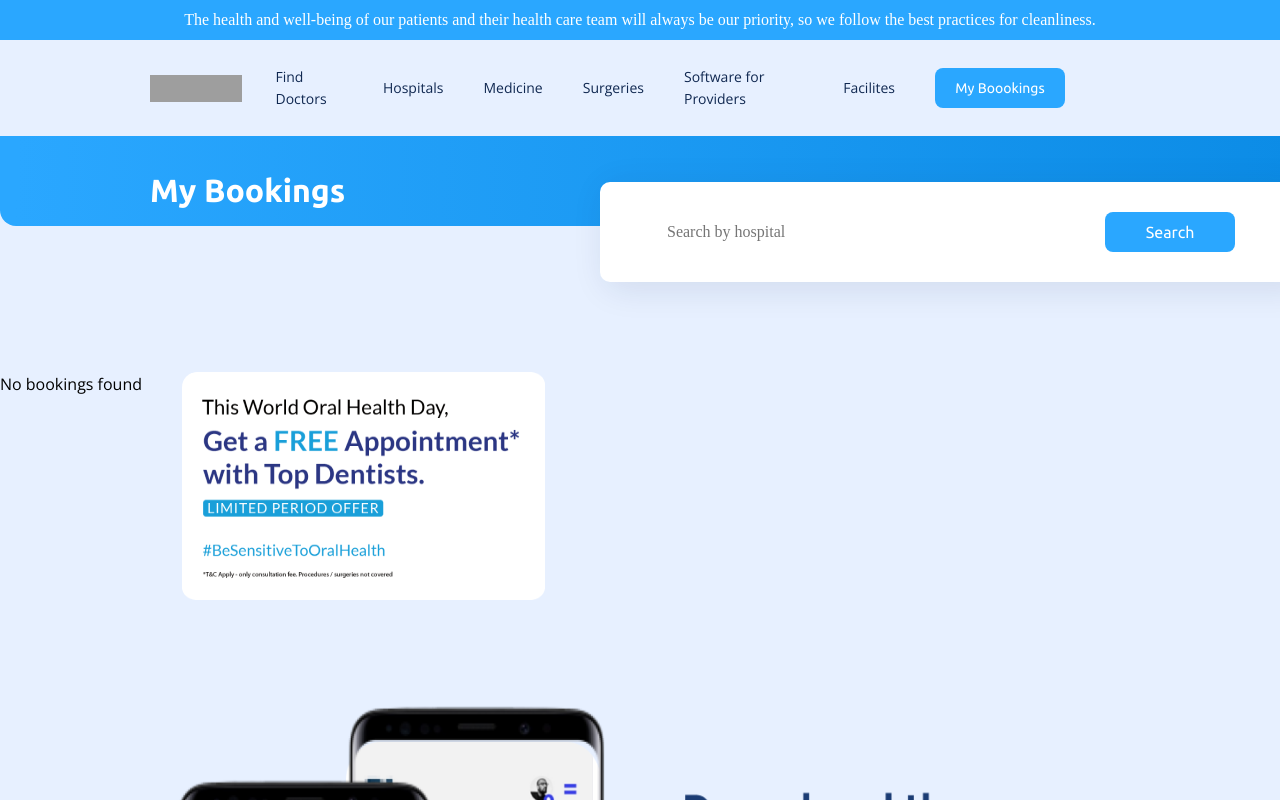
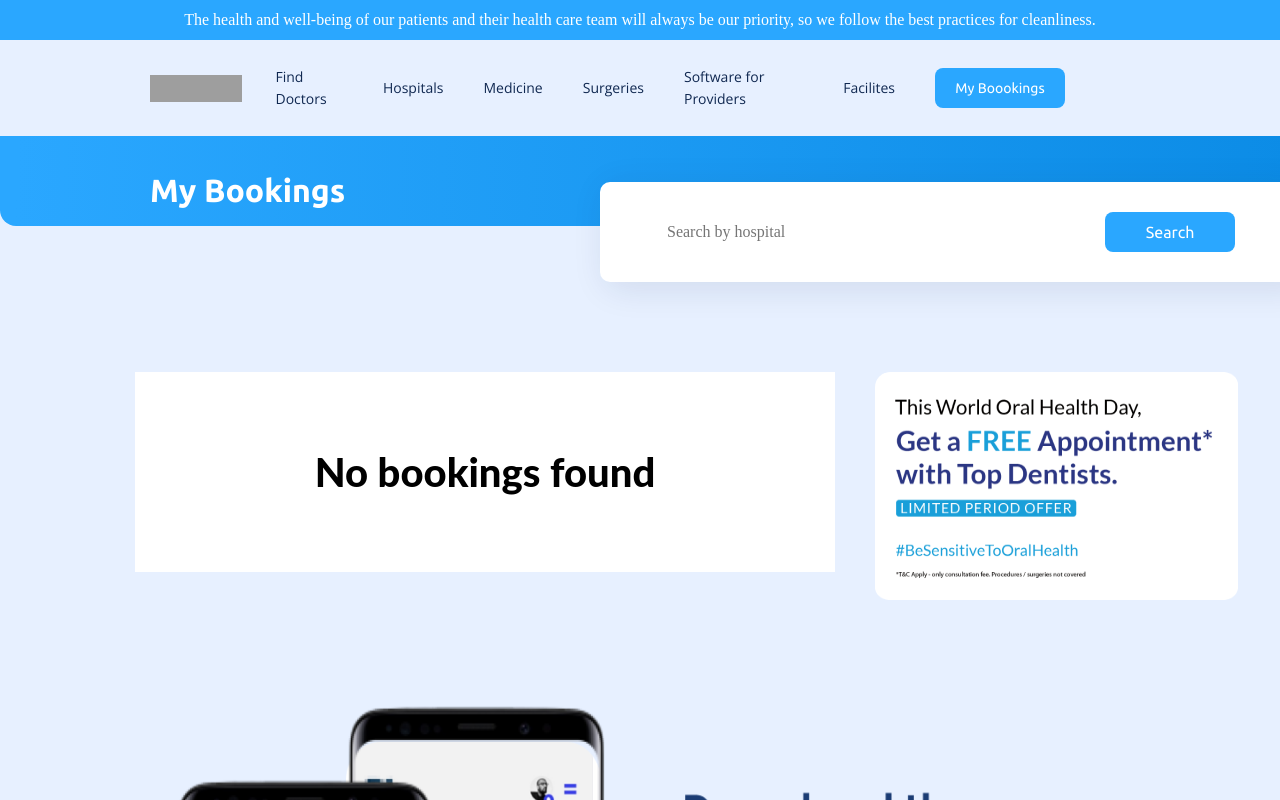
Before and after one commit to AkashAsane/medify, a React (Create React App) app: page /mybookings in a window 1280 px wide. Shown: the top 800 px of the page. Built offline with nearby package versions, Linux system fonts and the light colour scheme; grey boxes are pictures that could not be loaded.

Commit message:
test commit

```diff
--- a/src/Pages/Bookingpage/booking.jsx
+++ b/src/Pages/Bookingpage/booking.jsx
@@ -77,7 +77,7 @@ export default function MyBookings() {
               </div>
             ))
           ) : (
-            <p>No bookings found</p>
+            <p className={styles.notfound}>No bookings found</p>
           )}
         </div>
         <img className={styles.image} src={health} alt="Health" />
--- a/src/Pages/Bookingpage/booking.module.css
+++ b/src/Pages/Bookingpage/booking.module.css
@@ -137,3 +137,16 @@
     flex-direction: column;
     gap: 40px;
   }
+
+  .notfound{
+    width: 700px;
+    height: 200px;
+    margin-left: 135px;
+    display: flex;
+    align-items: center;
+    justify-content: center;
+    background-color: rgba(255, 255, 255, 1);
+    font-family: Lato;
+    font-size: 40px;
+    font-weight: 800;
+  }
```
